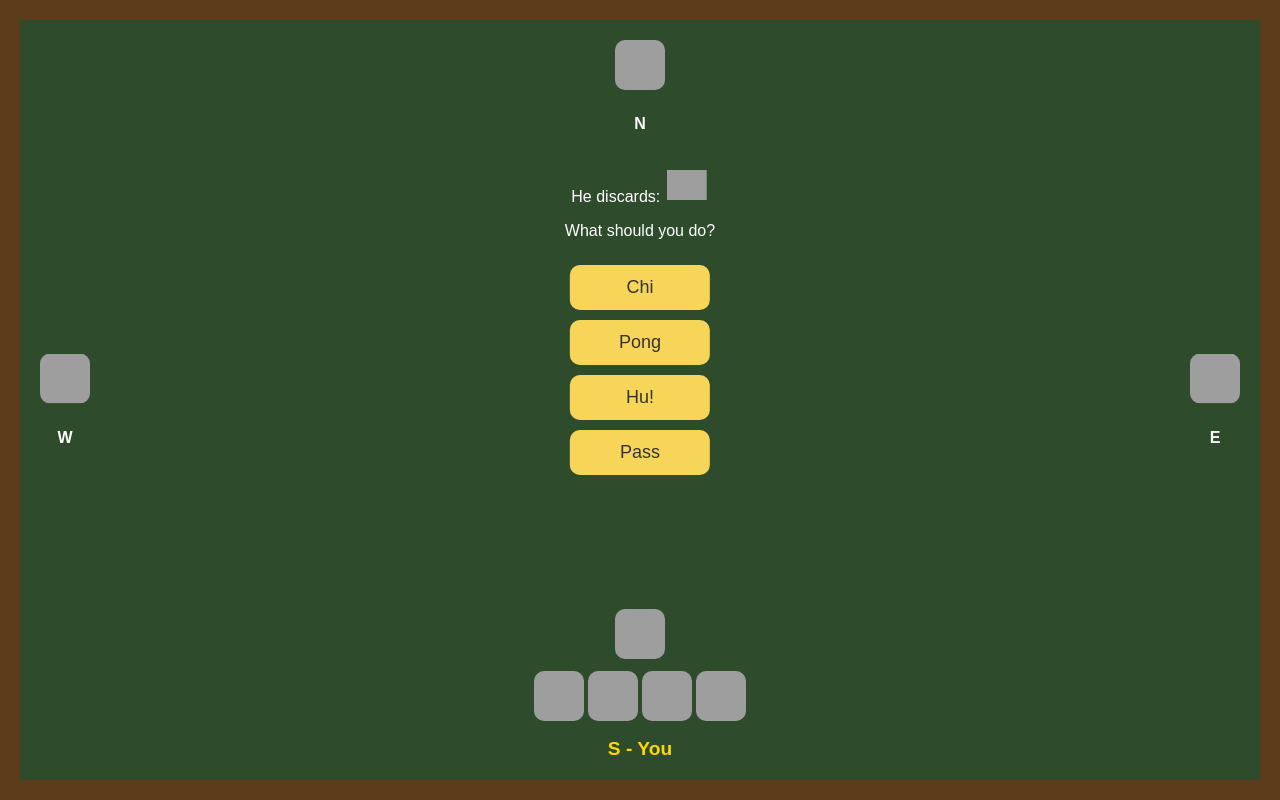
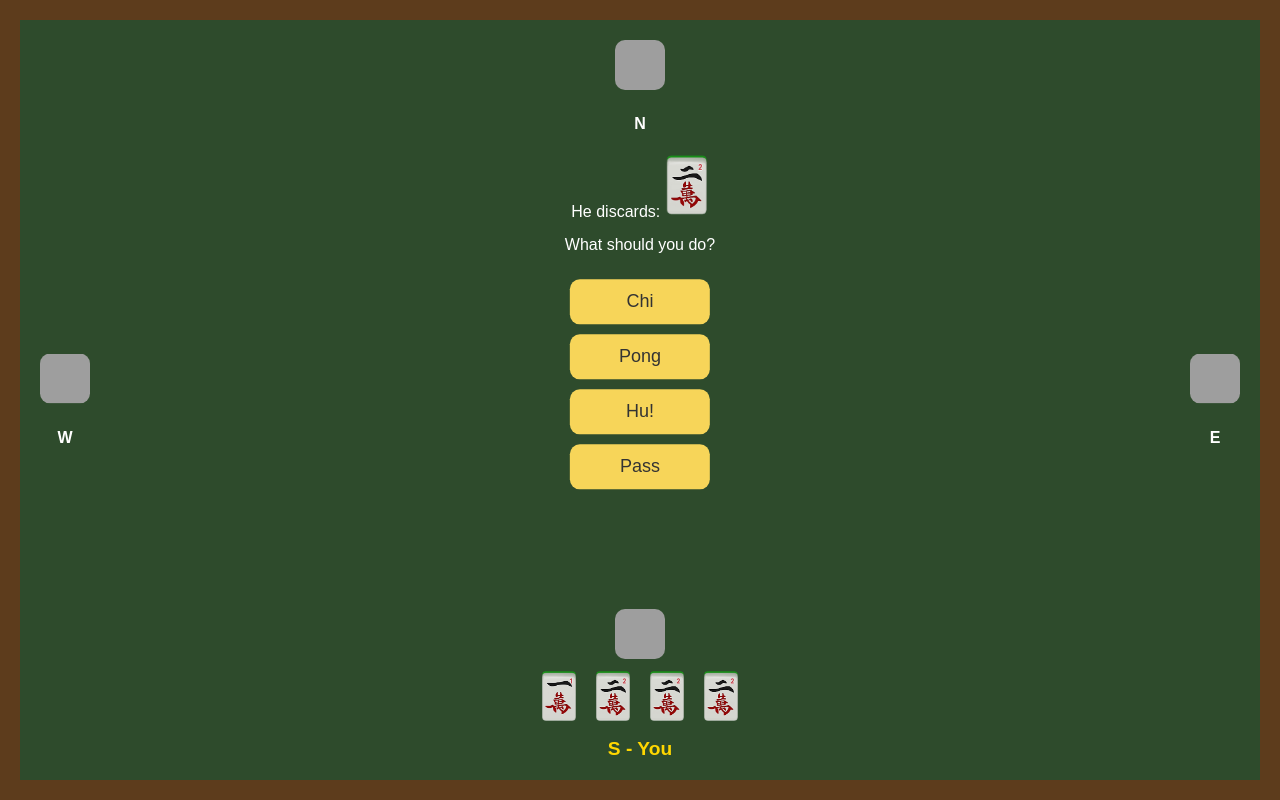
Before and after one commit to dby516/UIDesign_project, a Flask app: page /quiz/1 in a window 1280 px wide. Run offline with Flask 3, Linux system fonts and the light colour scheme; grey boxes are pictures that could not be loaded.

Commit message:
add million and stripe images

```diff
--- a/static/style.css
+++ b/static/style.css
@@ -46,6 +46,7 @@ body {
     margin: 2px;
     transition: transform 0.2s;
     cursor: pointer;
+    object-fit: contain;
 }
 
 .tile:hover {
--- a/templates/quiz.html
+++ b/templates/quiz.html
@@ -26,17 +26,17 @@
             <img src="/static/avatar_you.png">
             <div class="tiles">
                 <!-- TODO: Replace with real hand tiles -->
-                <img src="/static/mahjong_tiles/bamboo2.png" class="tile">
-                <img src="/static/mahjong_tiles/bamboo3.png" class="tile">
-                <img src="/static/mahjong_tiles/character_east.png" class="tile">
-                <img src="/static/mahjong_tiles/dot5.png" class="tile">
+                <img src="/static/mahjong_tiles/1_million.png" class="tile">
+                <img src="/static/mahjong_tiles/2_million.png" class="tile">
+                <img src="/static/mahjong_tiles/2_million.png" class="tile">
+                <img src="/static/mahjong_tiles/2_million.png" class="tile">
             </div>
             <div class="label">S - You</div>
         </div>
 
         <div class="center">
             <div class="discard-info">
-                He discards: <img src="/static/mahjong_tiles/character_east.png" class="tile discard">
+                He discards: <img src="/static/mahjong_tiles/2_million.png" class="tile discard">
                 <p>What should you do?</p>
             </div>
             <div class="options">
```
Also changed, not shown: static/mahjong_tiles/1_stripe.png (added), static/mahjong_tiles/2_million.png (added), static/mahjong_tiles/2_stripe.png (added), static/mahjong_tiles/3_million.png (added), static/mahjong_tiles/3_stripe.png (added), static/mahjong_tiles/4_million.png (added), static/mahjong_tiles/4_stripe.png (added), static/mahjong_tiles/5_million.png (added), static/mahjong_tiles/5_stripe.png (added), static/mahjong_tiles/6_million.png (added), static/mahjong_tiles/6_stripe.png (added), static/mahjong_tiles/7_million.png (added), static/mahjong_tiles/7_stripe.png (added), static/mahjong_tiles/8_million.png (added), 3 more files.
